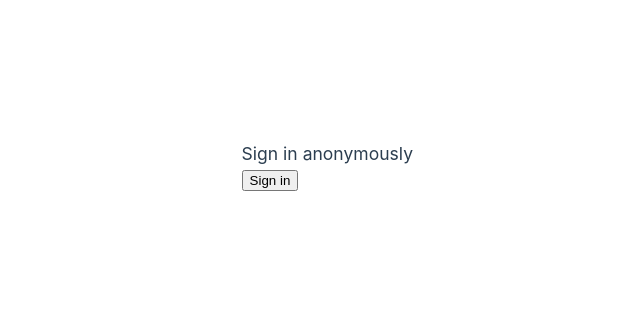
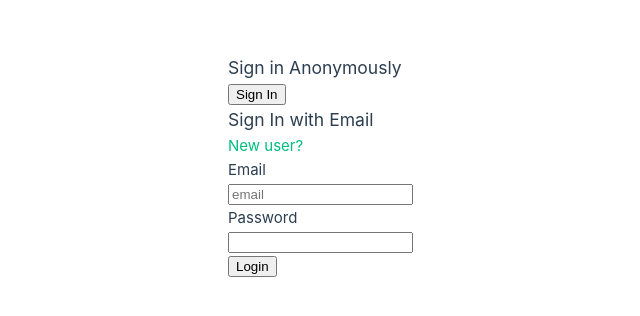
Before and after one commit to Antonio-apt/walk-talk-vue-firebase, a Vue app: page / in a window 1280 px wide. Shown: the part 234-550 px from the top of the page, without its empty margins (227-867 px from the left). Built offline with nearby package versions, Linux system fonts and the light colour scheme; no server answers; what vuefire would draw is missing.

Commit message:
add email login an sign in

```diff
--- /dev/null
+++ b/src/components/HelloWorld.vue
@@ -0,0 +1,43 @@
+<script setup>
+defineProps({
+  msg: {
+    type: String,
+    required: true
+  }
+})
+</script>
+
+<template>
+  <div class="greetings">
+    <h1 class="green">{{ msg }}</h1>
+    <h3>
+      You’ve successfully created a project with
+      <a href="https://vitejs.dev/" target="_blank" rel="noopener">Vite</a> +
+      <a href="https://vuejs.org/" target="_blank" rel="noopener">Vue 3</a>.
+    </h3>
+  </div>
+</template>
+
+<style scoped>
+h1 {
+  font-weight: 500;
+  font-size: 2.6rem;
+  top: -10px;
+}
+
+h3 {
+  font-size: 1.2rem;
+}
+
+.greetings h1,
+.greetings h3 {
+  text-align: center;
+}
+
+@media (min-width: 1024px) {
+  .greetings h1,
+  .greetings h3 {
+    text-align: left;
+  }
+}
+</style>
--- a/src/components/LoginForm.vue
+++ b/src/components/LoginForm.vue
@@ -1,7 +1,32 @@
 <script setup>
 import { ref } from 'vue'
 import { auth } from '@/firebase'
+
+let email = ref('')
+let password = ref('')
 let activeButton = ref(false)
+let loading = ref(false)
+let errorMessage = ref('')
+let newUser = ref(false)
+
+const signInOrCreateUser = async () => {
+
+ loading.value = true;
+ errorMessage.value = '';
+ try {
+   if (newUser.value) {
+     await auth.createUserWithEmailAndPassword(email.value, password.value)
+   } else {
+     await auth.signInWithEmailAndPassword(email.value, password.value)
+   }
+ } catch (error) {
+     errorMessage.value = error.message;
+ }
+
+ loading.value= false;
+}
+
+
 const signInAnonymously = () => {
   activeButton.value = true
   auth.signInAnonymously()
@@ -9,8 +34,37 @@ const signInAnonymously = () => {
 </script>
 
 <template>
-  <aside>
-    <h3>Sign in anonymously</h3>
-    <button @click="signInAnonymously()" :disabled="activeButton">Sign in</button>
+  <aside class="section">
+    <h3>Sign in Anonymously</h3>
+    <button class="button" @click="signInAnonymously()">Sign In</button>
+
+    <div v-if="newUser">
+      <h3>Sign Up for a New Account</h3>
+      <a href="#" @click="newUser = false">Returning User?</a>
+    </div>
+
+    <div v-else>
+      <h3>Sign In with Email</h3>
+      <a href="#" @click="newUser = true">New user?</a>
+    </div>
+
+    <label for="email">Email</label>
+    <br />
+    <input v-model="email" placeholder="email" type="email" class="input" />
+    <br />
+
+    <label for="password">Password</label>
+    <br />
+    <input v-model="password" type="password" class="input" />
+
+    <br />
+
+    <button
+      class="button is-info"
+      :class="{ 'is-loading': loading }"
+      @click="signInOrCreateUser()"
+    >{{ newUser ? 'Sign Up' : 'Login'}}</button>
+
+    <p class="has-text-danger" v-if="errorMessage">{{ errorMessage }}</p>
   </aside>
 </template>
--- /dev/null
+++ b/src/components/UserProfile.vue
@@ -0,0 +1,16 @@
+<script setup>
+  import { auth } from '@/firebase'
+
+  defineProps({
+  user: {
+    required: true
+  }
+})
+</script>
+
+<template>
+  <div>
+    Logged in as {{ user.uid }}
+    <button @click="auth.signOut()"> Sign out </button>
+  </div>
+</template>
--- a/src/views/HomeView.vue
+++ b/src/views/HomeView.vue
@@ -1,6 +1,7 @@
 <script setup>
 import LoginForm from '../components/LoginForm.vue'
 import UserStatus from '../components/UserStatus.vue'
+import UserProfile from '../components/UserProfile.vue';
 </script>
 
 <template>
@@ -8,7 +9,7 @@ import UserStatus from '../components/UserStatus.vue'
     <UserStatus>
       <template v-slot:user="{ user }">
         <div v-if="user">
-          logged in as {{ user.uid }}
+          <UserProfile :user="user"/>
         </div>
         <LoginForm v-else/>
       </template>
```
